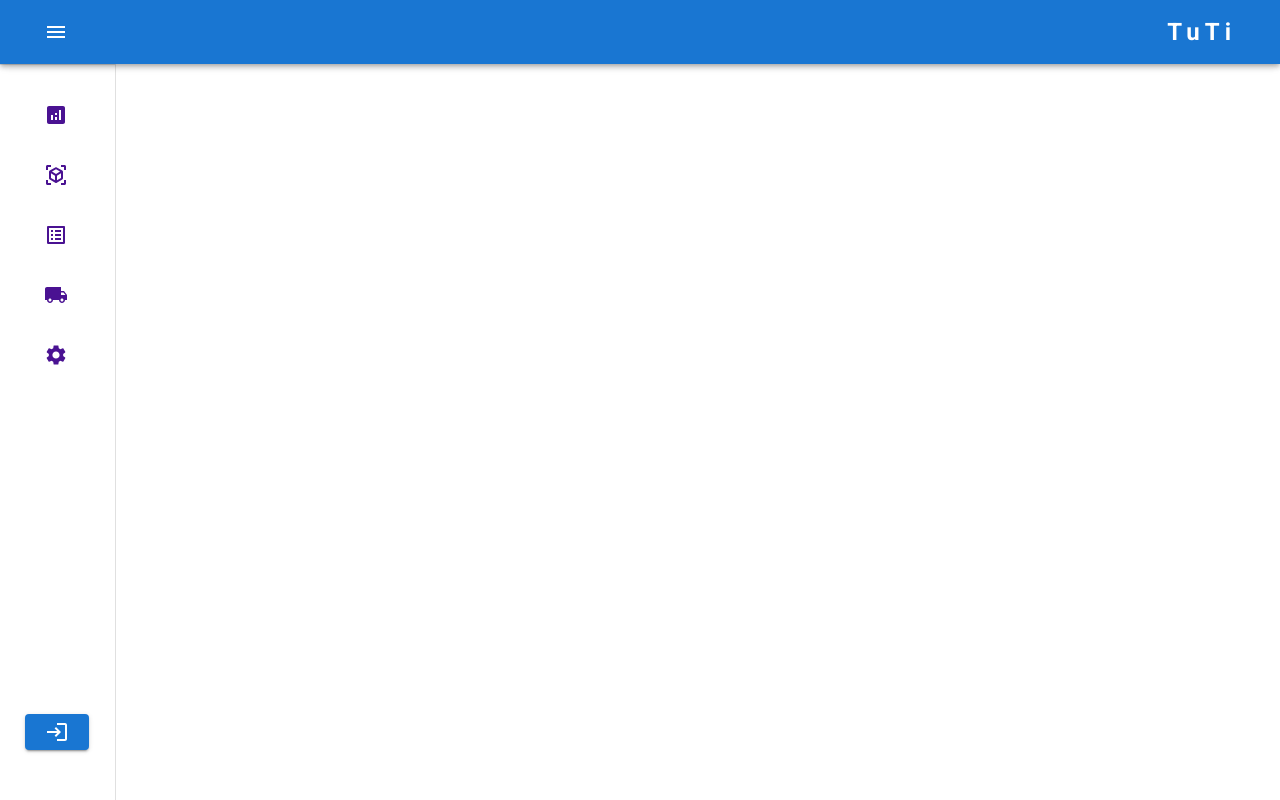
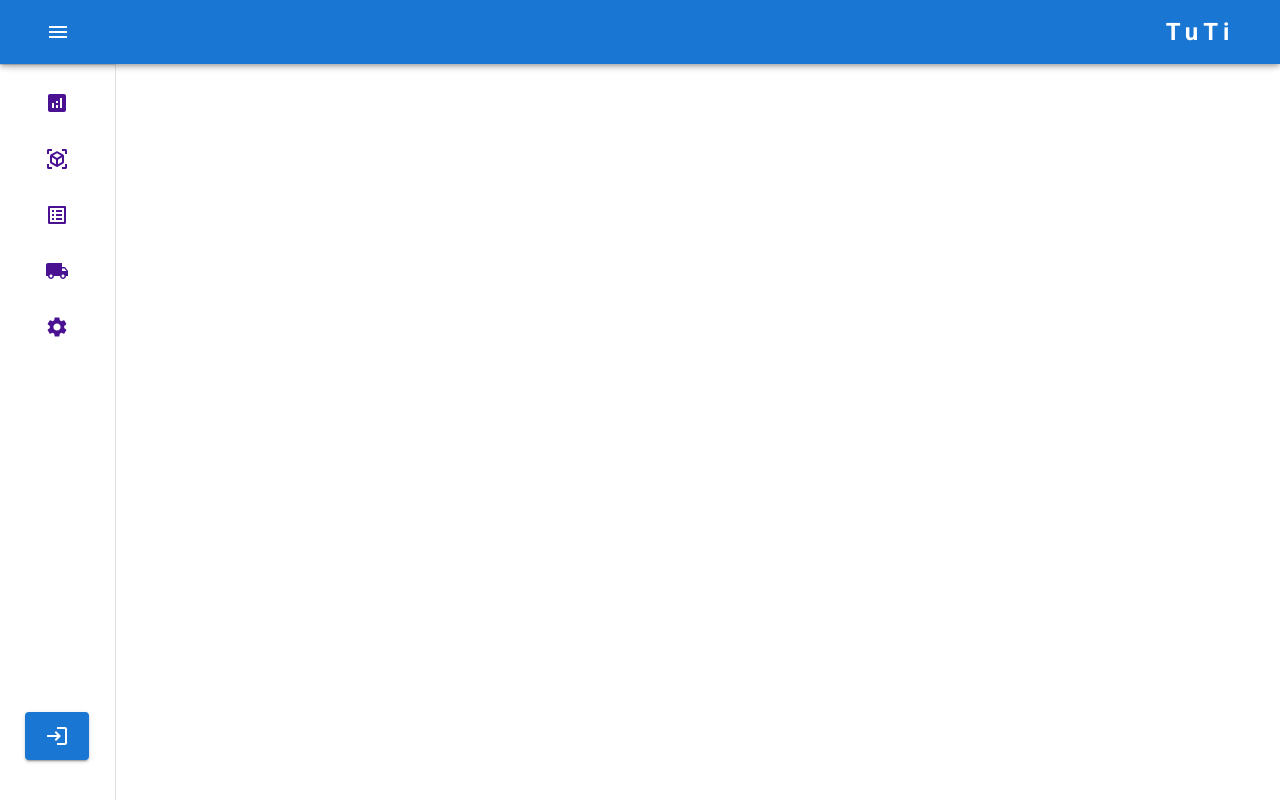
Before and after one commit to fabi4872/youtube-react, a React (Vite) app: page / in a window 1280 px wide. Built offline with nearby package versions, Linux system fonts and the light colour scheme.

Commit message:
Refactoring

```diff
--- a/src/components/NavListItem.jsx
+++ b/src/components/NavListItem.jsx
@@ -1,5 +1,5 @@
 import { useEffect, useState } from 'react';
-import { Box, Button, List, ListItem, ListItemButton, ListItemIcon, ListItemText, Toolbar } from '@mui/material';
+import { Box, Button, Grid, List, ListItem, ListItemButton, ListItemIcon, ListItemText, Toolbar, Typography } from '@mui/material';
 import { makeStyles } from '@material-ui/core/styles';
 import { LoginOutlined } from '@mui/icons-material';
 
@@ -23,21 +23,24 @@ export const NavListItem = ({ listItem, widthDrawer, maxWidthDrawer }) => {
 
   return (
     <>
-      <Toolbar>
-        <Box
-          sx={{
-            width: { width },
-            bgcolor: '#FFFFFF'
-          }}
+      <Grid
+        container
+        direction='column'
+        wrap='noWrap'
+        justifyContent='space-between'
+        alignItems='center'
+        sx={{ height: "100%" }}
+      >
+        <Grid
+          item
         >
           <List>
             {
               listItem.map(( item ) => (
                 <ListItem
                   key={ item.id }
-                  disablePadding
                   sx={{
-                    marginY: 3
+                    marginY: 0.5
                   }}
                 >
                   {
@@ -67,10 +70,39 @@ export const NavListItem = ({ listItem, widthDrawer, maxWidthDrawer }) => {
               ))
             }
           </List>
-        </Box>
-      </Toolbar>
+        </Grid>
 
-      {
+        <Grid
+          item
+        >
+          <Button
+            variant='contained'
+            color='primary'
+            sx={{
+              p: 1.5,
+              mx: 1.5,
+              mb: 5
+            }}
+          >
+            {
+              (width != maxWidthDrawer)
+              ?
+              <LoginOutlined />
+              :
+              <Box
+                display='flex'
+                justifyContent="center"
+                alignItems='center'
+              >
+                <LoginOutlined sx={{ mr: 1.5 }} />
+                <Typography variant='subtitle2'>Cerrar sesión</Typography>
+              </Box>
+            }
+          </Button>
+        </Grid>
+      </Grid>
+
+      {/* {
         ( width != maxWidthDrawer )
         ?
         <Box
@@ -105,7 +137,7 @@ export const NavListItem = ({ listItem, widthDrawer, maxWidthDrawer }) => {
             Cerrar sesión
           </Button>
         </Box>
-      }
+      }     */}
     </>
   )
 }
--- a/src/components/Navbar.jsx
+++ b/src/components/Navbar.jsx
@@ -85,7 +85,7 @@ export const Navbar = () => {
       <AppBar className={ styleAppBar }>
         <Toolbar
           sx={{
-            mx: 2.5
+            mx: 2.7
           }}
         >
           <IconButton
@@ -123,6 +123,8 @@ export const Navbar = () => {
 
       <Drawer
         variant='permanent'
+        open={ open }
+        sx={{ height: "100%" }}
       >
         <Toolbar
           className='headDrawerHeight'
```
